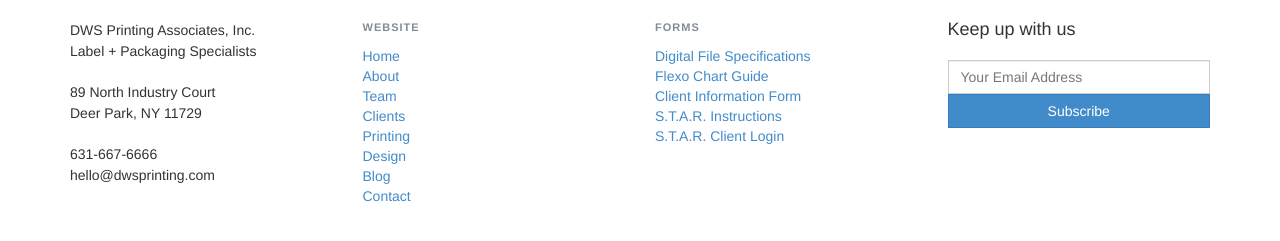
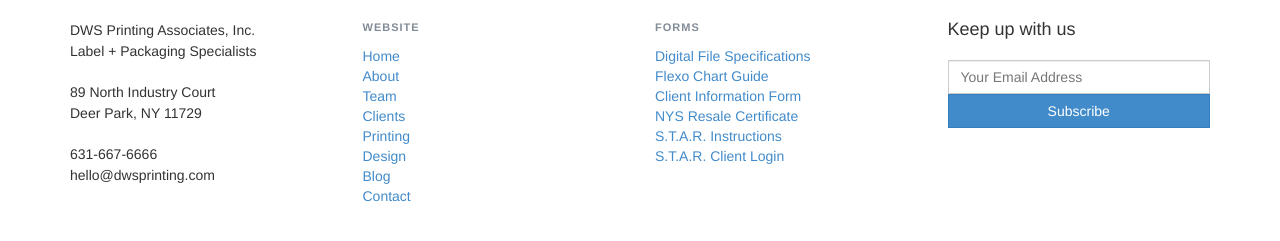
Before and after one commit to moizk/DWS-Jekyll, a Jekyll site: the page built from index.html, in a window 1280 px wide and 1147 px high. Shown: the part 891-1132 px from the top of the window. Built offline with Jekyll 4.4.1, drawn with Linux system fonts in a browser that asks for light colours; nearby versions of some CDN libraries; Markdown is read by kramdown in place of the engine named in the settings.

Commit message:
update footer with new form

```diff
--- a/_layouts/default.html
+++ b/_layouts/default.html
@@ -107,6 +107,7 @@
                   <li><a href="pdf/dws_fille_spec.pdf" target="_blank">Digital File Specifications</a></li>
                   <li><a href="pdf/dws_flexo.pdf" target="_blank">Flexo Chart Guide</a></li>
                   <li><a href="pdf/dws_client_information.pdf" target="_blank">Client Information Form</a></li>
+                  <li><a href="pdf/nys_resale.pdf" target="_blank">NYS Resale Certificate</a></li>
                   <li><a href="pdf/dws_star_program.pdf" target="_blank">S.T.A.R. Instructions</a></li>
                   <li><a href="http://www.dws-star.com/webnative/listdir" target="_blank">S.T.A.R. Client Login</a></li>
                 </ul>
```
Also changed, not shown: 1 other file.
